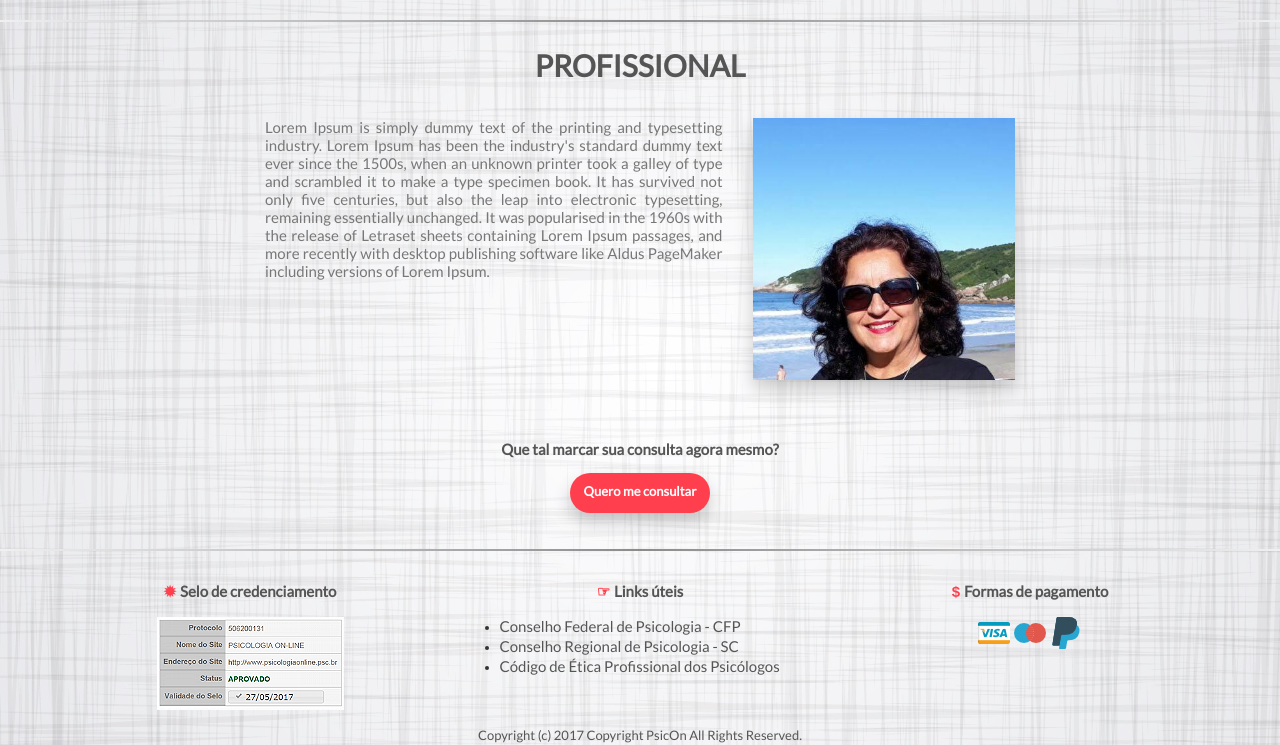
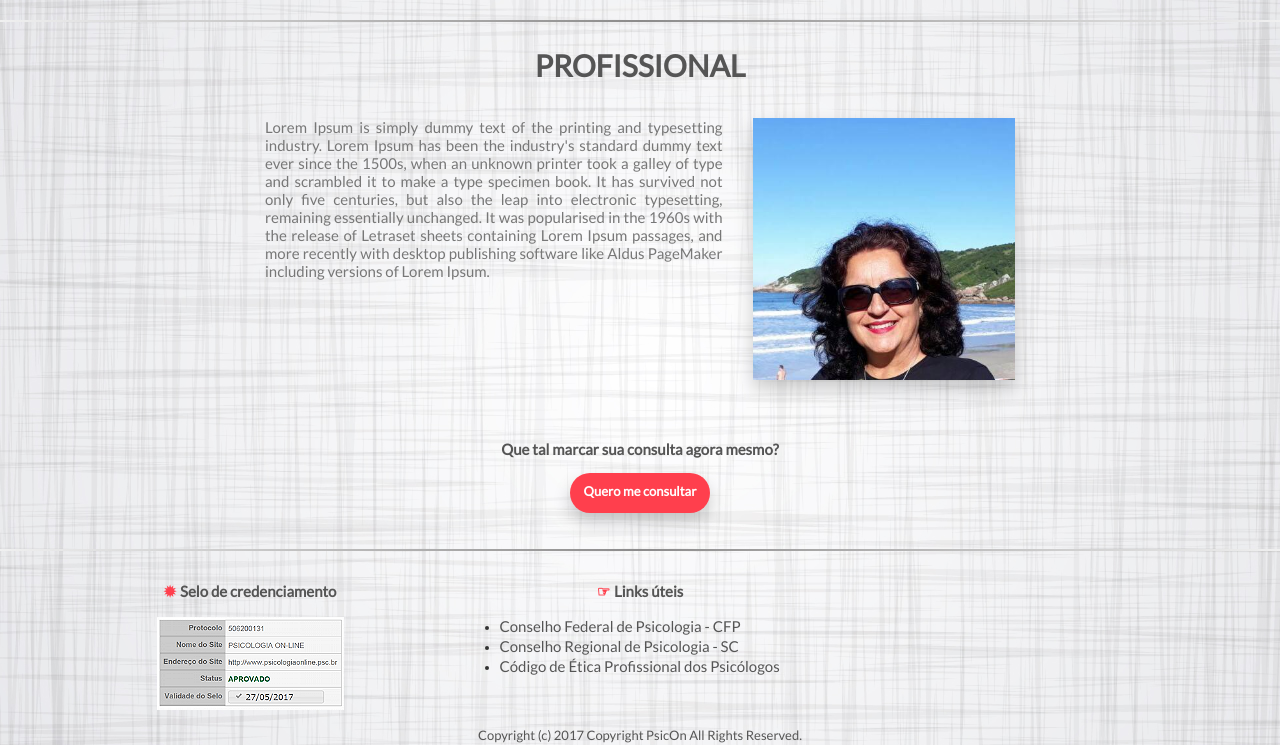
Before and after one commit to bcgs/PsicOn, a plain HTML site: page index.html in a window 1280 px wide. Shown: the part 1556-2301 px from the top of the page. Drawn offline with Linux system fonts and the light colour scheme.

Commit message:
Payment method removed from the footer

```diff
--- a/index.html
+++ b/index.html
@@ -166,7 +166,7 @@
                         <li class="list-group-item"><a href="http://site.cfp.org.br/wp-content/uploads/2012/07/codigo_etica1.pdf" target="_blank">Código de Ética Profissional dos Psicólogos</a></li>
                     </ul>
                 </div>
-                <div class="footer__item payment">
+                <!-- <div class="footer__item payment">
                     <span class="footer--icon">&#36;</span>
                     <span class="footer--title">Formas de pagamento</span>
                     <div class="payment_icons">
@@ -174,7 +174,7 @@
                         <img src="images/mastercard.png" alt="">
                         <img src="images/paypal.png" alt="">
                     </div>
-                </div>
+                </div> -->
             </div>
             <span class="legal">Copyright (c) 2017 Copyright PsicOn All Rights Reserved.</span>
         </div>
--- a/scss/_footer.scss
+++ b/scss/_footer.scss
@@ -20,11 +20,11 @@ body {
                         color: $default_gray;
                     }
                 }
-                > .payment_icons {
-                    > img {
-                        margin-top: 15px;
-                    }
-                }
+                // > .payment_icons {
+                //     > img {
+                //         margin-top: 15px;
+                //     }
+                // }
             }
         }
     }
--- a/scss/responsive.scss
+++ b/scss/responsive.scss
@@ -32,7 +32,7 @@
         }
         > footer {
             #footer__items {
-                > .links, .payment {
+                > .links {
                     margin-top: 15px;
                 }
             }
```
Also changed, not shown: css/responsive.css, css/style.css, 2 other files.
